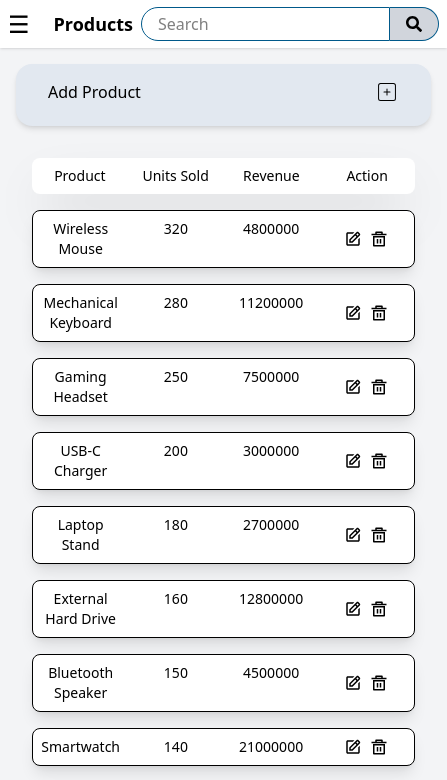
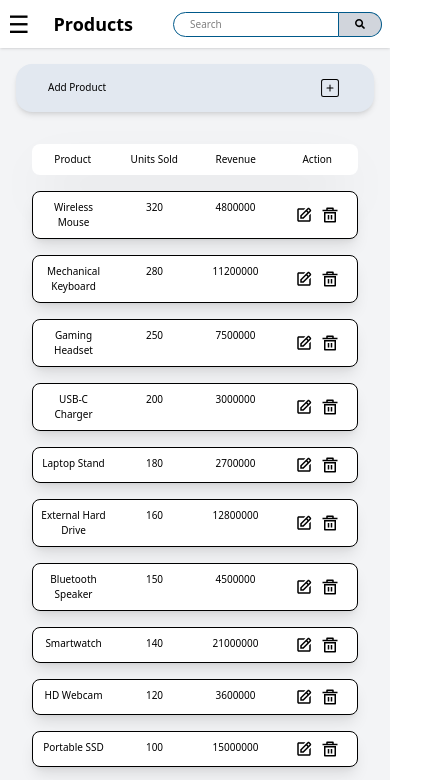
Before and after one commit to sauzanfaza/admin-dashboard, a React (Vite) app: page /products in a window 390 px wide. Shown: the top 780 px of the page, 447 px wide, since content can reach past the window. Built offline with nearby package versions, Linux system fonts and the light colour scheme.

Commit message:
make products page be responsive

```diff
--- a/src/pages/Login.jsx
+++ b/src/pages/Login.jsx
@@ -27,7 +27,7 @@ export default function Login({setUser}) {
 
     return(
         <div className="fixed inset-0 flex justify-center items-center bg-slate-400">
-            <div className="flex flex-col items-center gap-4 p-8 bg-white rounded-lg shadow-md w-[350px]">
+            <div className="flex flex-col items-center gap-4 p-8 m-4 md:m-0 bg-white rounded-lg shadow-md w-[350px]">
                 <h1>Log In</h1>
                 <form
                 onSubmit={handleLogin}
--- a/src/pages/Products.jsx
+++ b/src/pages/Products.jsx
@@ -8,9 +8,10 @@ import { BiEdit } from "react-icons/bi";
 import { RiDeleteBin5Line } from "react-icons/ri";
 import SearchBar from "../components/SearchBar";
 
-export default function Products() {
+export default function Products({user, setUser}) {
     const { keyword } = useSearch();
     const [products, setProducts] = useState(topSales);
+    const [isOpen, setIsOpen] = useState(false)
 
     // Modal
     const [showModal, setShowModal] = useState(false);
@@ -114,16 +115,16 @@ export default function Products() {
     return (
         <>
             <div className="flex">
-                <Sidebar />
-                <main className="flex-1 bg-gray-100">
-                    <Navbar title="Products" >
+                <Sidebar user={user} isOpen={isOpen} setIsOpen={setIsOpen}/>
+                <main className="flex-1 bg-gray-100 text-[10px] md:text-lg">
+                    <Navbar title="Products" setIsOpen={setIsOpen} >
                         <SearchBar />
                     </Navbar>
 
                     {/* MODAL ADD / EDIT */}
                     {showModal && (
                         <div className="fixed inset-0 backdrop-blur-sm bg-white/30 flex justify-center items-center z-50">
-                            <div className="bg-white p-6 rounded-2xl shadow-lg w-[400px]">
+                            <div className="bg-white m-4 md:m-0 p-4 md:p-6 rounded-2xl shadow-lg w-[400px]">
                                 <div className="flex justify-between mb-4">
                                     <h2 className="text-lg font-semibold">
                                         {isEdit ? "Edit Product" : "Add Product"}
@@ -197,11 +198,11 @@ export default function Products() {
                     )}
 
                     {/* BUTTON ADD */}
-                    <div className="grid grid-cols-2 bg-slate-200 shadow-md px-8 py-4 mx-4 my-4 rounded-2xl">
-                        <div className="items-start">Add Product</div>
+                    <div className="grid grid-cols-2 bg-slate-200 shadow-md px-8 py-2 md:py-4 mx-4 my-4 rounded-2xl">
+                        <div className="items-start py-2">Add Product</div>
                         <div className="justify-self-end">
                             <button
-                                className="text-2xl hover:scale-125 transition cursor-pointer"
+                                className="text-2xl py-1 md:text-4xl md:py-0 hover:scale-125 transition cursor-pointer"
                                 onClick={openAddModal}
                             >
                                 <CiSquarePlus />
@@ -210,7 +211,7 @@ export default function Products() {
                     </div>
 
                     {/* PRODUCT LIST */}
-                    <div className="bg-gray-100 min-h-screen py-4 px-8 text-sm">
+                    <div className="bg-gray-100 min-h-screen py-4 px-8 text-md md:text-lg">
                         <div className="grid grid-cols-4 bg-white shadow-2xl rounded-lg">
                             <div className="p-2 text-center">Product</div>
                             <div className="p-2 text-center">Units Sold</div>
--- a/src/pages/Regis.jsx
+++ b/src/pages/Regis.jsx
@@ -30,7 +30,7 @@ export default function Regis() {
 
     return (
         <div className="fixed inset-0 flex justify-center items-center bg-slate-400">
-            <div className="flex flex-col items-center gap-4 p-8 bg-white rounded-lg shadow-md w-[350px]">
+            <div className="flex flex-col items-center gap-4 p-8 m-4 md:m-0 bg-white rounded-lg shadow-md w-[350px]">
                 <h1>Sign Up</h1>
                 <form
                 onSubmit={handleRegister}
```
